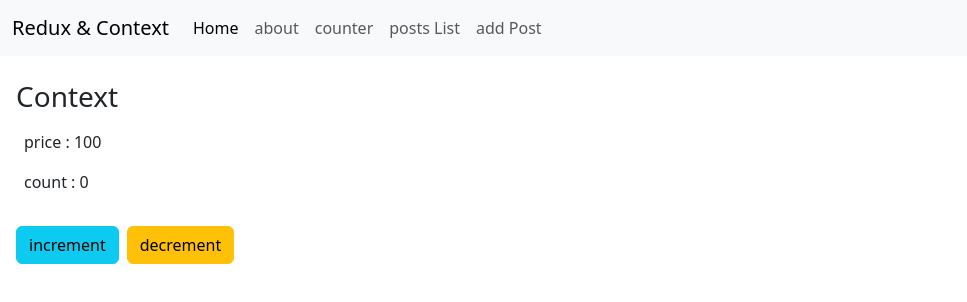
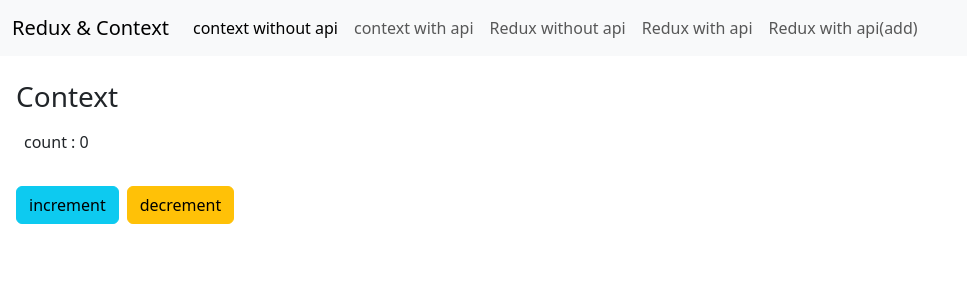
Before and after one commit to maisabek/react-typescript-app, a React (Create React App) app: page / in a window 1280 px wide. Shown: the top 302 px of the page, without its empty margins (0-967 px from the left). Built offline with nearby package versions, Linux system fonts and the light colour scheme.

Commit message:
#context-with-api#

```diff
--- a/src/App.tsx
+++ b/src/App.tsx
@@ -1,17 +1,17 @@
 import './App.css';
-import About from './context/about';
-import Home from './context/home';
-import CounterContextProvider from './context/Store';
+import Home from './context-without-api/home';
+import CounterContextProvider from './context-without-api/Store';
 import { Provider } from 'react-redux';
 import { counterStore } from './redux-without-api/store';
-import Defination from './redux-defination/defination';
 import Index from './redux-with-api/components/List';
 import Add from './redux-with-api/components/Add';
 import ApiStore from './redux-with-api/store';
-import { Route, Router, Routes } from 'react-router-dom';
+import { Route, Routes } from 'react-router-dom';
 import Edit from './redux-with-api/components/Edit';
 import Navbar from './components/navbar';
 import Counter from './redux-without-api/Counter';
+import ApiContextProvider from './context-with-api/store';
+import Movies from './context-with-api/movies';
 
 function App() {
   return (
@@ -22,9 +22,14 @@ function App() {
           <Routes>
             <Route path="" element={<Home />} />
             <Route path="Home" element={<Home />} />
-          <Route path="About" element={<About />} />
           </Routes>
         </CounterContextProvider>
+
+        <ApiContextProvider>
+          <Routes>
+            <Route path="movie" element={<Movies />} />
+          </Routes>
+        </ApiContextProvider>
 
         {/* global دة يبقى store عشان اخلى ال  */}
         <Provider store={counterStore}>
@@ -32,6 +37,7 @@ function App() {
             <Route path="counter" element={<Counter />} />
           </Routes>
         </Provider>
+
         <Provider store={ApiStore}>
           <Routes>
             <Route path="index" element={<Index />} />
--- a/src/components/navbar.tsx
+++ b/src/components/navbar.tsx
@@ -13,24 +13,24 @@ const Navbar = () => {
                         <ul className="navbar-nav me-auto mb-2 mb-lg-0">
                             <li className="nav-item">
                                 <Link className="nav-link active" aria-current="page"
-                                    to="Home">Home</Link>
+                                    to="Home">context without api</Link>
                             </li>
                             <li className="nav-item">
-                                <Link className="nav-link" to="About">about</Link>
+                                <Link className="nav-link" to="movie">context with api</Link>
                             </li>
 
                             <li className="nav-item">
                                 <Link className="nav-link" to="counter"
-                                    aria-disabled="true">counter</Link>
+                                    aria-disabled="true">Redux without api</Link>
                             </li>
 
                             <li className="nav-item">
-                                <Link className="nav-link" to="index">posts List</Link>
+                                <Link className="nav-link" to="index">Redux with api</Link>
                             </li>
 
 
                             <li className="nav-item">
-                                <Link className="nav-link" to="add">add Post</Link>
+                                <Link className="nav-link" to="add">Redux with api(add)</Link>
                             </li>
 
 
--- /dev/null
+++ b/src/context-with-api/movies.tsx
@@ -0,0 +1,27 @@
+import { useContext, useEffect } from "react";
+import { movieContext } from "./store";
+
+const Movies = () => {
+    let data = useContext(movieContext)
+    useEffect(() => {
+        data.getTrendingMovie()
+    }, [])
+    return (
+        <>
+            <h5 className="text-primary mb-4">Movies</h5>
+            <div className="row" >
+                {
+                    data.trendingMovie.map((data: any, index: any) =>
+                        <div className="col-md-3" key={index}>
+                            <div className="bg-primary p-3 my-2 text-white">
+                            <h5>{data.title}</h5>
+                            </div>
+                        </div>
+                    )
+                }
+            </div>
+        </>
+    );
+}
+
+export default Movies;
--- /dev/null
+++ b/src/context-with-api/store.js
@@ -0,0 +1,22 @@
+import  Axios  from 'axios'
+import { createContext, useEffect, useState } from 'react'
+
+
+export let movieContext=createContext()
+
+export default function ApiContextProvider(props) {
+   let [trendingMovie,setTrendingMovie]=useState([])
+
+  async function getTrendingMovie(){
+    let {data}=await Axios.get(`https://api.themoviedb.org/3/trending/movie/day?api_key=a631b24dc97d4274715c5fa6b5a60321&page=1`)
+    setTrendingMovie(data.results)
+   }
+
+
+  return (
+    <movieContext.Provider
+      value={{trendingMovie,getTrendingMovie}}>
+      {props.children}
+    </movieContext.Provider>
+  )
+}
--- /dev/null
+++ b/src/context-without-api/home.tsx
@@ -0,0 +1,18 @@
+import React, { useContext } from 'react'
+import { counterContext } from './Store'
+
+export default function Home() {
+  let data: Object | any = useContext(counterContext)
+
+  return (
+    <div>
+      <div>
+        <h3 className='my-3'>Context</h3>
+        <p className='mx-2'>count : {data.count}</p>
+      </div>
+      <button className='btn btn-info mt-3' onClick={() => data.increment()}>increment</button>
+      <button className='btn btn-warning mx-2 mt-3' onClick={() => data.decrement()}>decrement</button>
+
+    </div>
+  )
+}
--- a/src/context/about.tsx
+++ /dev/null
@@ -1,13 +0,0 @@
-import React, { useContext } from 'react'
-import { counterContext } from './Store'
-
-export default function About() {
-    let data :Object | any= useContext(counterContext)
-
-  return (
-    <>
-    <h3 className='my-3'>Context</h3>
-    <p> about {data.count}</p>
-    </>
-  )
-}
--- a/src/context/home.tsx
+++ /dev/null
@@ -1,19 +0,0 @@
-import React, { useContext } from 'react'
-import { counterContext } from './Store'
-
-export default function Home() {
-     let data :Object | any= useContext(counterContext)
-
-  return (
-    <div>
-      <div>
-        <h3 className='my-3'>Context</h3>
-      <p className='mx-2'> price : {data.price} </p>
-       <p className='mx-2'>count : {data.count}</p>
-        </div>
-        <button className='btn btn-info mt-3' onClick={()=>data.increment()}>increment</button>
-        <button  className='btn btn-warning mx-2 mt-3' onClick={()=>data.decrement()}>decrement</button>
-
-    </div>
-  )
-}
```
Also changed, not shown: src/context-without-api/Store.js (renamed from src/context/Store.js). Lines whose indentation alone changed are shown as unchanged.
